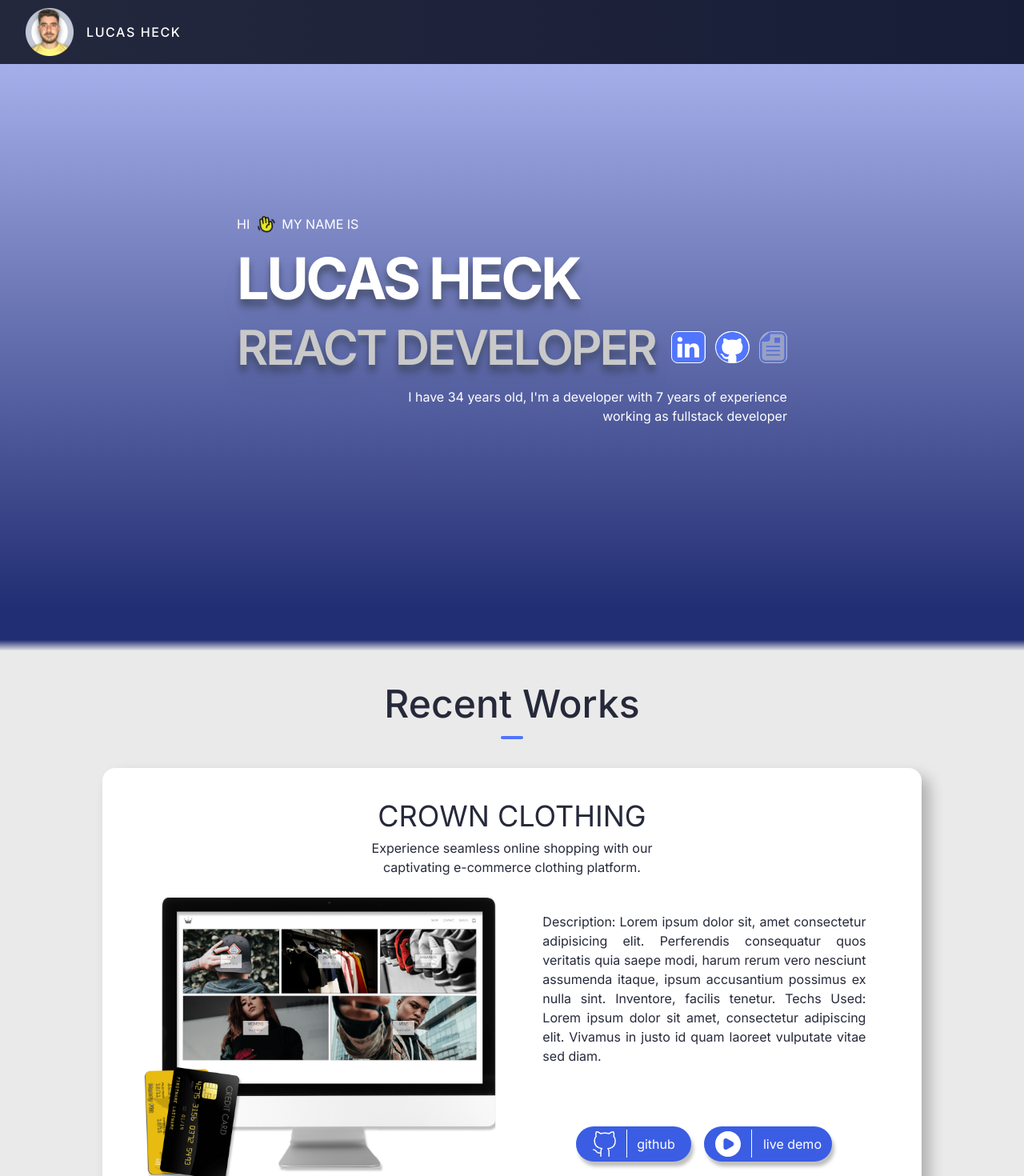
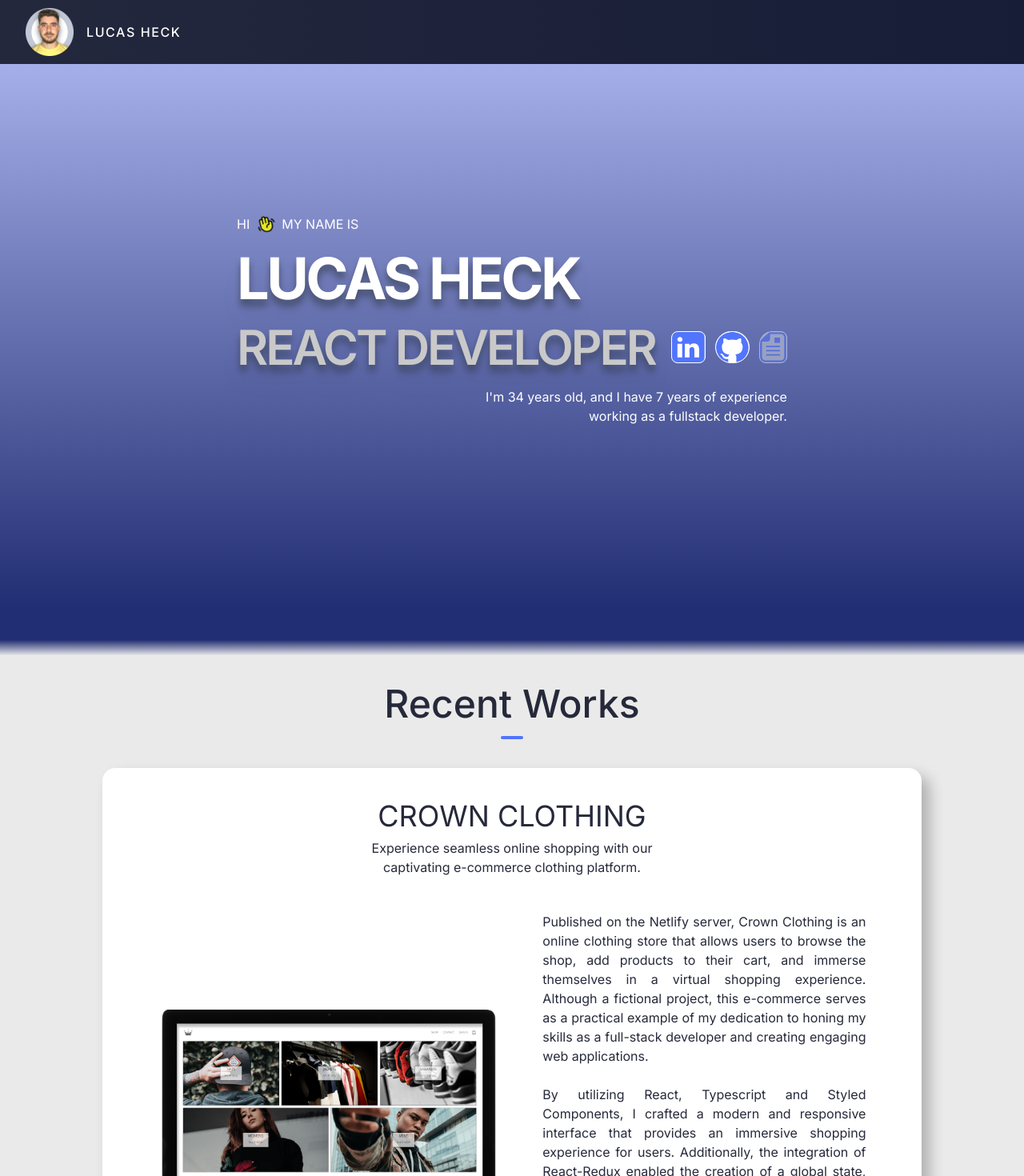
Before and after one commit to lucasheck/portfolio, a Next.js app: page / in a window 1280 px wide. Shown: the top 1470 px of the page at 80% size. Built offline with nearby package versions, Linux system fonts and the light colour scheme.

Commit message:
1 - Changing lorem text by the real one 2 - Fixing the spacetime image 3 - Removing br tags

```diff
--- a/src/app/components/about/about.tsx
+++ b/src/app/components/about/about.tsx
@@ -2,6 +2,9 @@ import Image from 'next/image'
 import profilePhoto from '../../assets/about_me_photo.jpg'
 
 const About = () => {
+  const aboutDescription =
+    'Hello! My name is Lucas, an enthusiast of life and passionate about overcoming challenges. I am Brazilian and part of a lovely family, composed of my wife, a son and a dog. Together, we share the dream of experiencing new adventures and immersing ourselves in diverse cultures, nurturing our thirst for knowledge and personal and professional growth. \n\n I hold a degree in Computer Science from the Federal University of Mato Grosso do Sul (UFMS) and worked as a developer for 7 years, gaining valuable skills and knowledge in this fascinating field. Later, I founded my own document management company, which has become a reference in my city. \n\n Currently, with my company established and thriving in the local market, I realized that my heart has always been connected to developing innovative technological solutions. This passion led me back to studies, focusing on learning React, NodeJS, and React-Native programming languages, as well as other modern technologies. Simultaneously, I am enhancing my English proficiency to pursue international opportunities and new challenges. I believe this combination of technical and linguistic skills will open new paths and possibilities in my career as a developer. \n\n Driven by challenges and passionate about learning, I am always seeking personal and professional growth. I am eager to explore what the future holds and embrace new opportunities that lie ahead.'
+
   return (
     <section id="about" className="flex scroll-mt-16 justify-center py-24">
       <div className="mx-[10%] flex w-full flex-col items-center justify-evenly lg:flex-row lg:gap-12">
@@ -16,21 +19,8 @@ const About = () => {
           <h2 className="pt-10 text-5xl after:absolute after:z-30 after:h-1 after:w-7 after:-translate-x-32 after:translate-y-20 after:rounded-xl after:bg-accent_400 after:content-[''] lg:pt-0">
             About me
           </h2>
-          <p className="text-justify">
-            Lorem ipsum dolor sit, amet consectetur adipisicing elit.
-            Perferendis consequatur quos veritatis quia saepe modi, harum rerum
-            vero nesciunt assumenda itaque, ipsum accusantium possimus ex nulla
-            sint. Inventore, facilis tenetur. Numquam incidunt, sed odit fuga
-            nostrum dolorem eum, nam, quia laudantium perspiciatis in eveniet
-            laborum quas. Temporibus a molestiae necessitatibus sapiente
-            voluptas aut obcaecati quaerat at, omnis, facere incidunt similique!
-            <br />
-            <br />
-            Repudiandae vitae adipisci laudantium dicta vel sint dolorem
-            provident totam repellendus omnis pariatur, exercitationem,
-            cupiditate maiores magnam praesentium facere veritatis quas
-            recusandae esse reiciendis commodi? Vel ea libero officia
-            architecto!
+          <p className="whitespace-pre-line text-justify ">
+            {aboutDescription}
           </p>
         </div>
       </div>
--- a/src/app/components/hero/hero.tsx
+++ b/src/app/components/hero/hero.tsx
@@ -49,9 +49,10 @@ const Hero = () => {
             />
           </div>
         </div>
-        <p className="text-center text-base md:text-right">
-          I have 34 years old, I&#039;m a developer with 7 years of experience
-          <br /> working as fullstack developer
+        <p className="whitespace-pre-line text-center text-base md:text-right">
+          {
+            "I'm 34 years old, and I have 7 years of experience \n working as a fullstack developer."
+          }
         </p>
       </div>
     </section>
--- a/src/app/components/projects/card.tsx
+++ b/src/app/components/projects/card.tsx
@@ -35,7 +35,7 @@ const Card = ({
         />
 
         <div className="flex flex-1 flex-col items-center justify-between gap-5 lg:mt-5">
-          <p className="w-11/12 text-justify text-sm md:text-base">
+          <p className="w-11/12 whitespace-pre-line text-justify text-sm md:text-base">
             {description}
           </p>
 
--- a/src/app/components/projects/projects.tsx
+++ b/src/app/components/projects/projects.tsx
@@ -9,7 +9,7 @@ const Projects = () => {
       'Experience seamless online shopping with our \n captivating e-commerce clothing platform.',
     imagePath: MonitorCrown,
     description:
-      'Description: Lorem ipsum dolor sit, amet consectetur adipisicing elit. Perferendis consequatur quos veritatis quia saepe modi, harum rerum vero nesciunt assumenda itaque, ipsum accusantium possimus ex nulla sint. Inventore, facilis tenetur. Techs Used: Lorem ipsum dolor sit amet, consectetur adipiscing elit. Vivamus in justo id quam laoreet vulputate vitae sed diam.',
+      "Published on the Netlify server, Crown Clothing is an online clothing store that allows users to browse the shop, add products to their cart, and immerse themselves in a virtual shopping experience. Although a fictional project, this e-commerce serves as a practical example of my dedication to honing my skills as a full-stack developer and creating engaging web applications. \n\n By utilizing React, Typescript and Styled Components, I crafted a modern and responsive interface that provides an immersive shopping experience for users. Additionally, the integration of React-Redux enabled the creation of a global state, ensuring smooth and interactive navigation. \n\n Security and reliability are ensured through the powerful Google solution, Firebase Authentication. Furthermore, with Firebase Firestore, I implemented full data storage functionality, enabling real-time queries of the store's categories and product information.",
     githubLink: 'https://github.com/lucasheck/crown-clothing',
     liveDemoLink: 'https://master--boisterous-pika-b91b7d.netlify.app/',
   }
@@ -19,7 +19,7 @@ const Projects = () => {
       'Collect memorable moments from your journey \n and share (if you want) with the world!',
     imagePath: MonitorSpacetime,
     description:
-      'Description: Lorem ipsum dolor sit, amet consectetur adipisicing elit. Perferendis consequatur quos veritatis quia saepe modi, harum rerum vero nesciunt assumenda itaque, ipsum accusantium possimus ex nulla sint. Inventore, facilis tenetur. Techs Used: Lorem ipsum dolor sit amet, consectetur adipiscing elit. Vivamus in justo id quam laoreet vulputate vitae sed diam.',
+      'The Spacetime project, developed with the aim of collecting memories and special moments, allows users to store photos or videos, along with the date of the memory and a description. \n\n With a responsive and bilingual interface, the frontend was built using Next.js, React, TypeScript, and Tailwind CSS. The backend, created with Node.js and TypeScript, uses the Prisma database and APIs developed with Axios and Fastify. Additionally, a mobile app was developed using Expo, React Native, Tailwind CSS, and TypeScript, providing a complete experience for users, allowing access to memories on both the web and mobile devices. \n\n Although the project has not been publicly published, a video demonstrating its features is available through the link provided in this card. I developed the Spacetime project to enhance my full-stack skills and create a versatile solution for storing and sharing cherished memories.',
     githubLink: 'https://github.com/lucasheck/spacetime_web',
     liveDemoLink:
       'https://www.linkedin.com/posts/lucas-tomaz-heck_nlw-rocketseat-neverstoplearning-activity-7073977255110033409-xA4k',
```
Also changed, not shown: src/app/assets/monitor_spacetime.png, 1 other file (tests, documents, lock files or other folders).
